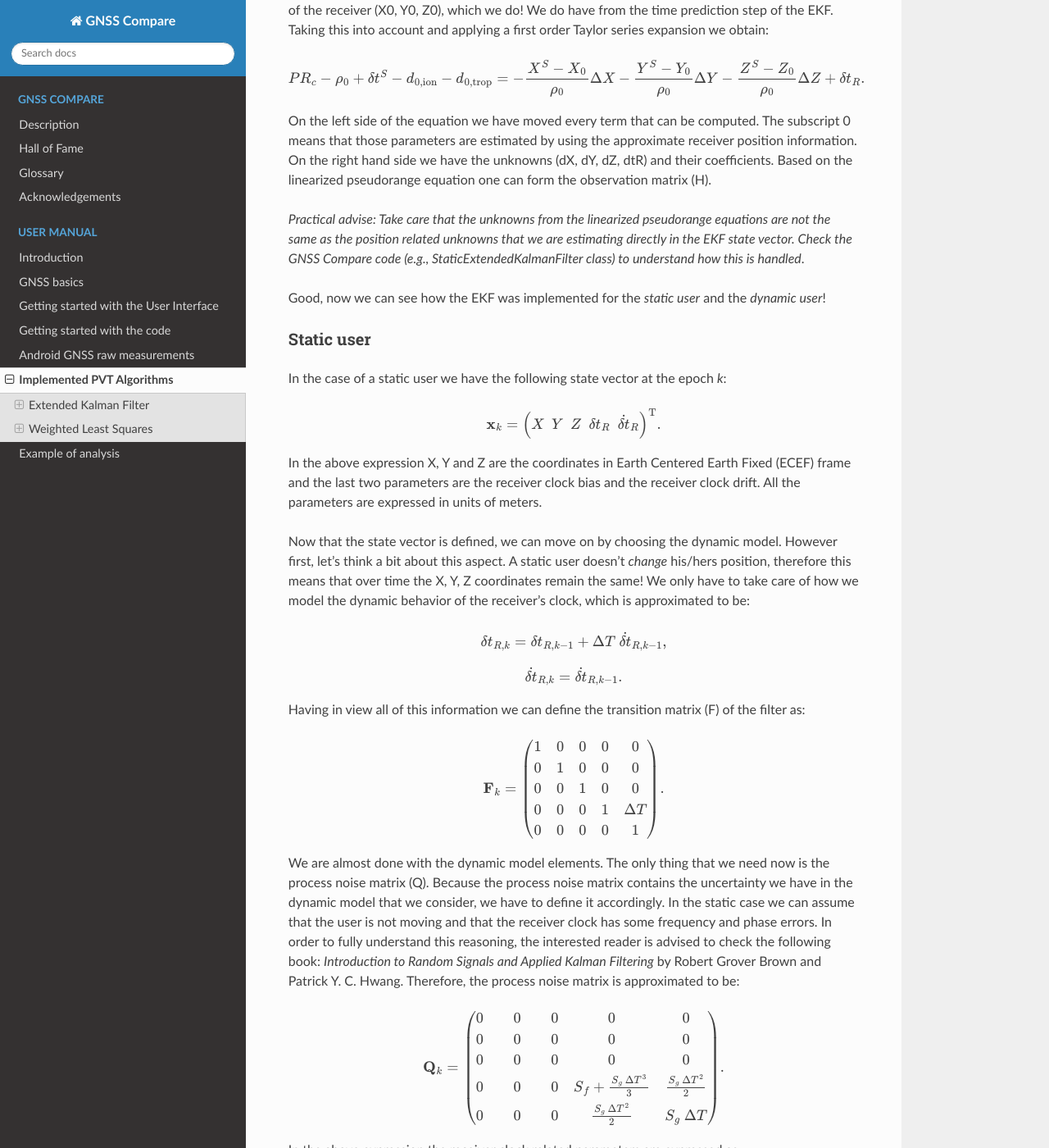
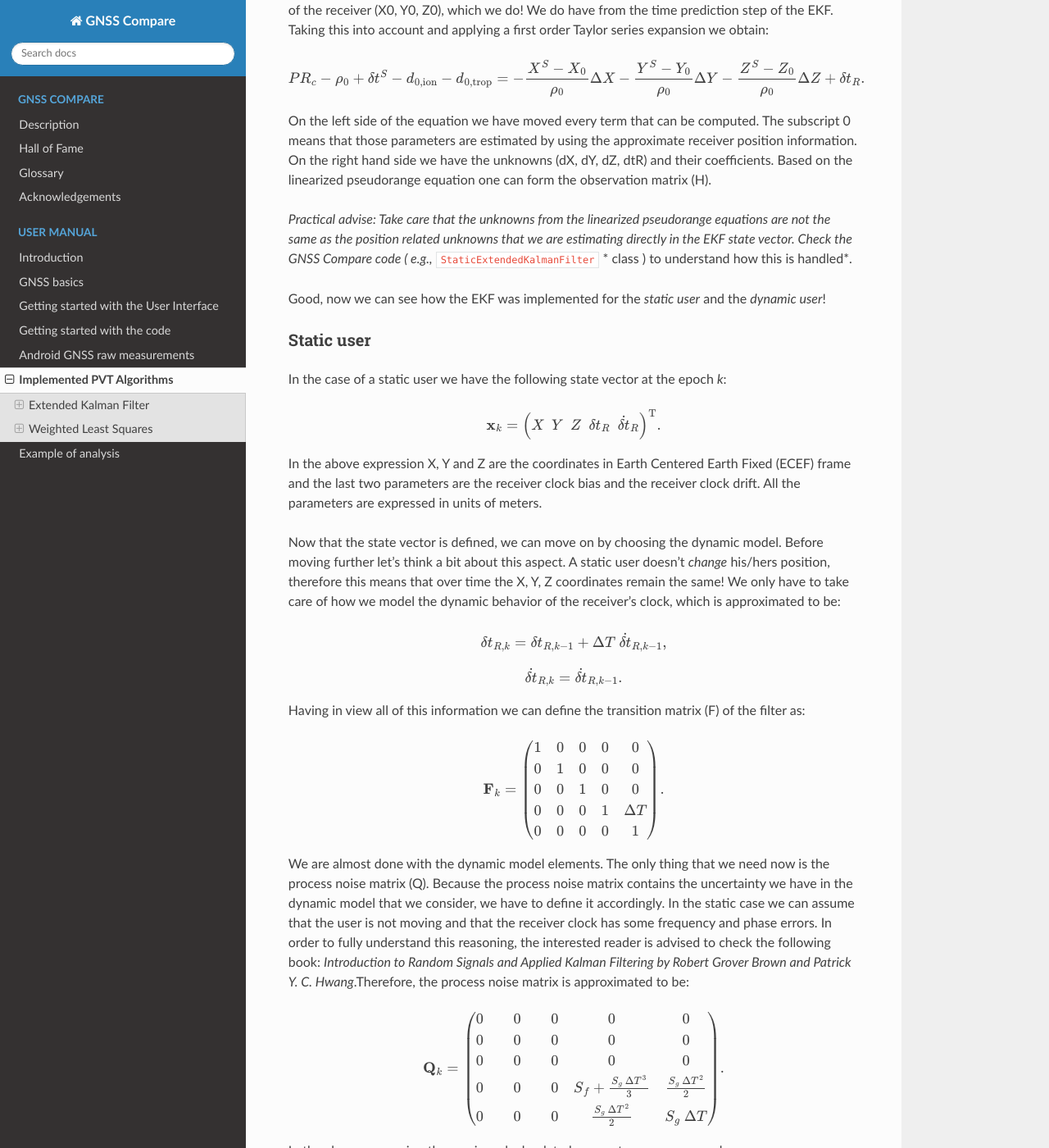
Before and after one commit to TheGalfins/GNSS_Compare, a Sphinx documentation site: the page built from docs/user_manual/implemented_algorithms.rst, in a window 1280 px wide and 1400 px high, scrolled down 1790 px. Shown: the whole window at 82% size. Built offline with Sphinx 7.4.7 and the Read the Docs theme 2.0.0, drawn with Linux system fonts in a browser that asks for light colours; pages that are not in the unit, such as notebooks, are missing from menus; some of the changed text lies outside the part shown.

Commit message:
Corrected some more typos

```diff
--- a/docs/user_manual/code_basics.rst
+++ b/docs/user_manual/code_basics.rst
@@ -29,7 +29,7 @@
 
 To get the Google Maps SDK key, follow this `guide`_.
 
-After you have the key (it will look like a string of random characters, starting with ``AIza``), you'll have to make a new resource file. copy and paste it to the ``map_api_key.xml`` file located in the ``res/values`` directory. Find the lines containing the following:
+After you have the key (it will look like a string of random characters, starting with ``AIza``), you'll have to make a new resource file. Copy and paste it to the ``map_api_key.xml`` file located in the ``res/values`` directory. Find the lines containing the following:
 
 .. code-block:: xml
 
--- a/docs/user_manual/implemented_algorithms.rst
+++ b/docs/user_manual/implemented_algorithms.rst
@@ -86,8 +86,7 @@
 by using the approximate receiver position information. On the right hand side we have the unknowns (dX, dY, dZ, dtR) and their coefficients. Based on the linearized
 pseudorange equation one can form the observation matrix (H).
 
-*Practical advise: Take care that the unknowns from the linearized pseudorange equations are not the same as the position related unknowns
-that we are estimating directly in the EKF state vector. Check the GNSS Compare code (e.g., StaticExtendedKalmanFilter class) to understand how this is handled*.
+*Practical advise: Take care that the unknowns from the linearized pseudorange equations are not the same as the position related unknowns that we are estimating directly in the EKF state vector. Check the GNSS Compare code ( e.g.,* ``StaticExtendedKalmanFilter`` * class ) to understand how this is handled*.
 
 Good, now we can see how the EKF was implemented for the *static user* and the *dynamic user*!
 
@@ -103,8 +102,7 @@
 In the above expression X, Y and Z are the coordinates in Earth Centered Earth Fixed (ECEF) frame and the last two parameters
 are the receiver clock bias and the receiver clock drift. All the parameters are expressed in units of meters.
 
-Now that the state vector is defined, we can move on by choosing the dynamic model. However first, let's think a bit about this
-aspect. A static user doesn't *change* his/hers position, therefore this means that over time the X, Y, Z coordinates remain
+Now that the state vector is defined, we can move on by choosing the dynamic model. Before moving further let's think a bit about this aspect. A static user doesn't *change* his/hers position, therefore this means that over time the X, Y, Z coordinates remain
 the same! We only have to take care of how we model the dynamic behavior of the receiver's clock, which is approximated to be:
 
 .. math::
@@ -127,8 +125,7 @@
 We are almost done with the dynamic model elements. The only thing that we need now is the process noise matrix (Q). Because
 the process noise matrix contains the uncertainty we have in the dynamic model that we consider, we have to define it accordingly.
 In the static case we can assume that the user is not moving and that the receiver clock has some frequency and phase errors. In order to
-fully understand this reasoning, the interested reader is advised to check the following book: *Introduction to Random Signals and Applied Kalman Filtering*
-by Robert Grover Brown and Patrick Y. C. Hwang. Therefore, the process noise matrix is approximated to be:
+fully understand this reasoning, the interested reader is advised to check the following book: *Introduction to Random Signals and Applied Kalman Filtering by Robert Grover Brown and Patrick Y. C. Hwang*.Therefore, the process noise matrix is approximated to be:
 
 .. math::
   \mathbf{Q}_k =
@@ -152,7 +149,7 @@
 is to take care that we are dealing with the parameters of a variance-covariance matrix and also that they have
 to be converted in units of meters (remember that we have expressed the receiver clock states in units of meters).
 
-So basically we are done with the *static user* case! That's great as we can move to the dynamic one!
+So basically we are done with the *static user* case. That's great as we can move to the dynamic one!
 
 Dynamic user
 -----------------------------
@@ -260,8 +257,7 @@
            0~~~~& 0~~~~& 0 & \frac{S_g~\Delta T^2}{2} & S_g~\Delta T \\
    \end{pmatrix}.
 
-The value 0.2 was chosen by trial and error and it fits a *slow* walking pedestrian. We hope that the name of the Java class
-*PedestrianStaticExtendedKalmanFilter* makes a little bit more sense now.
+The value 0.2 was chosen by trial and error and it fits a *slow* walking pedestrian. We hope that the name of the Java class ``PedestrianStaticExtendedKalmanFilter`` makes a little bit more sense now.
 
 **Dynamic tunning**
 
--- a/docs/user_manual/ui_description.rst
+++ b/docs/user_manual/ui_description.rst
@@ -71,7 +71,7 @@
 
 In the last view there is the Google Maps on which the position estimations are displayed to be monitored. This can be useful
 especially when you are testing new PVT algorithms or change the settings of the existing ones (e.g., tunning the EKF). In the
-GIF below is presented the position estimations by the EKF while the user was in a bus. In this way you can study if your
+GIF below are presented the position estimations by the EKF while the user was in a bus. In this way you can study if your
 algorithms and their tunning are able to output estimations that follow your dynamics in real-time.
 
 .. image:: img/BusEkf.gif
```
Also changed, not shown: other parts of docs/user_manual/implemented_algorithms.rst (+2 -2 lines), docs/user_manual/android_gnssMeasurements.rst (+6 -7 lines).
